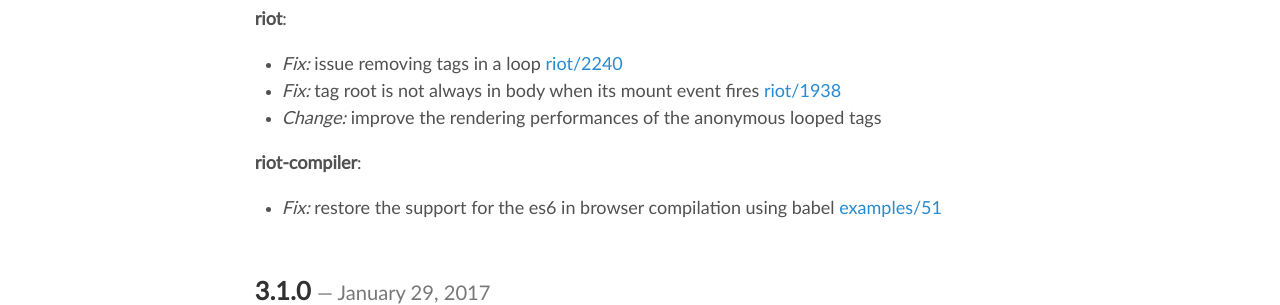
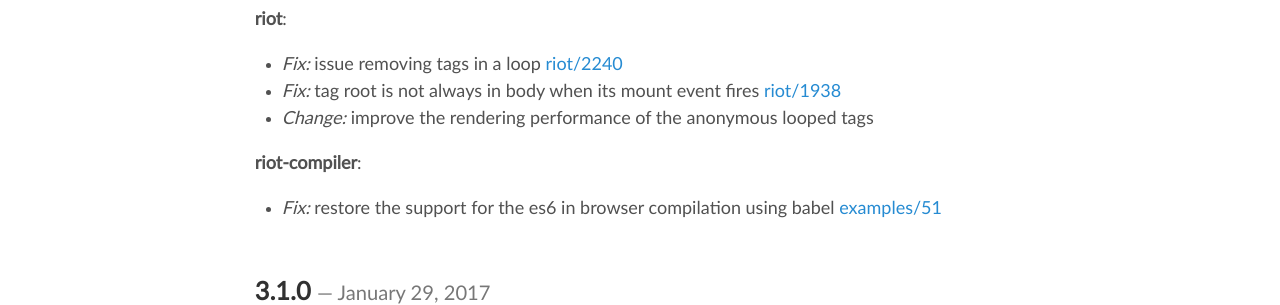
Before and after one commit to riot/riot.github.io, a Jekyll site: the page built from release-notes.md, in a window 1280 px wide and 900 px high. Shown: the part 253-558 px from the top of the window. Built offline with Jekyll 4.4.1, drawn with Linux system fonts in a browser that asks for light colours; nearby versions of some CDN libraries; emoji names are drawn with the system emoji font.

Commit message:
fixed: small typo

```diff
--- a/release-notes.md
+++ b/release-notes.md
@@ -12,7 +12,7 @@
 
   - _Fix:_ issue removing tags in a loop [riot/2240](https://github.com/riot/riot/issues/2240)
   - _Fix:_ tag root is not always in body when its mount event fires [riot/1938](https://github.com/riot/riot/issues/1938)
-  - _Change:_ improve the rendering performances of the anonymous looped tags
+  - _Change:_ improve the rendering performance of the anonymous looped tags
 
 __riot-compiler__:
 
```
